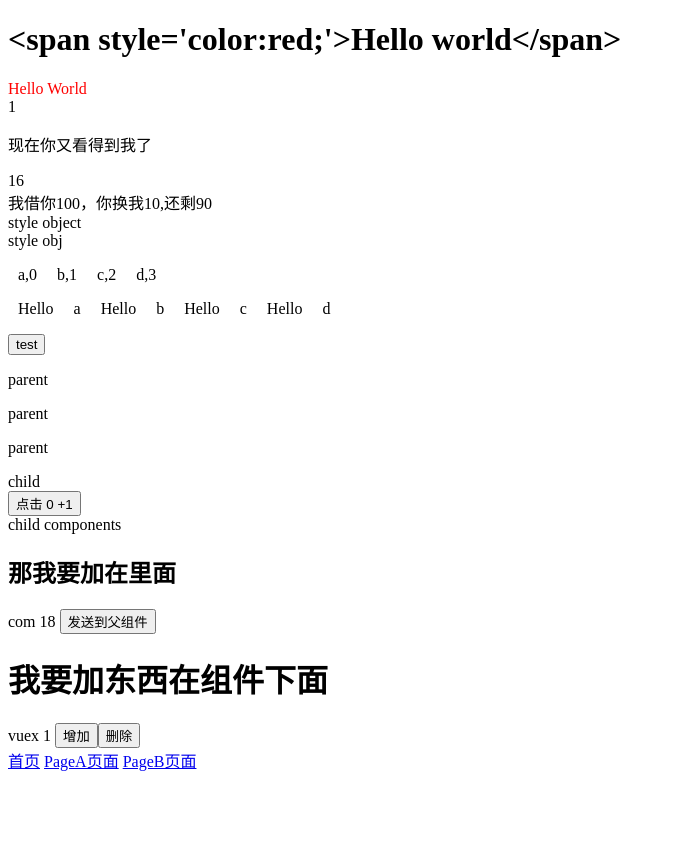
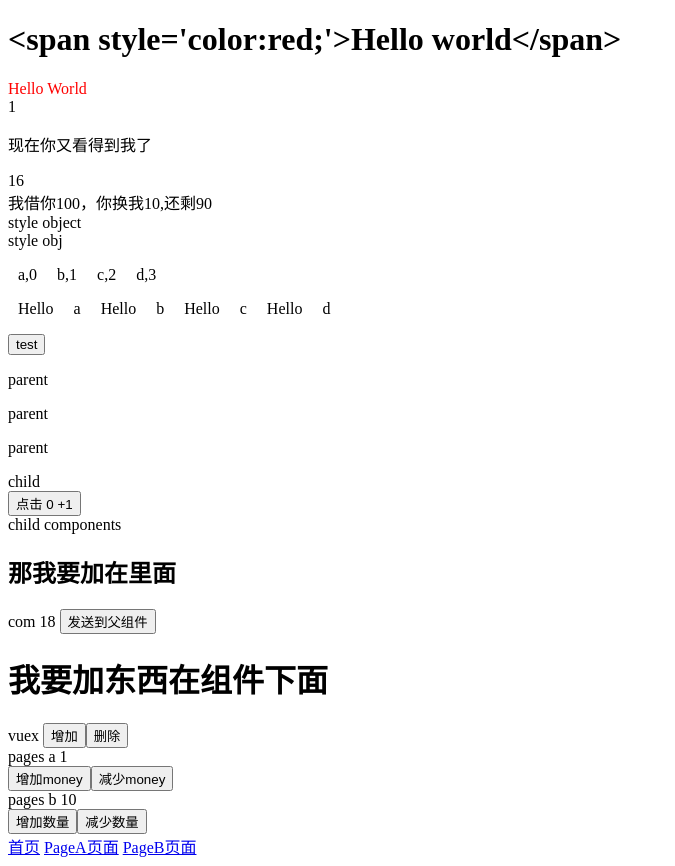
Before and after one commit to fireairforce/vue-demo, a Vue app: page /#/ in a window 1280 px wide. Shown: the whole page, without its empty margins (0-675 px from the left). Before the commit the page ends 800 px from the top, so only its background shows below. Built offline with nearby package versions, Linux system fonts and the light colour scheme.

Commit message:
feat:add vuex

```diff
--- a/src/App.vue
+++ b/src/App.vue
@@ -8,6 +8,10 @@
        <h2 slot="b">那我要加在里面</h2>
     </com>
     <Vuex />
+    <div>
+      <pagea />
+      <pageb />
+    </div>
   </div>
 </template>
 
@@ -16,6 +20,8 @@ import HelloWorld from "./components/HelloWorld.vue";
 import ev from "./components/events.vue";
 import com from "./components/com";
 import Vuex from "./components/vuex";
+import pagea from "./components/a";
+import pageb from "./components/b";
 import "./components/n";
 
 export default {
@@ -24,7 +30,9 @@ export default {
     HelloWorld,
     ev,
     com,
-    Vuex
+    Vuex,
+    pagea,
+    pageb
   },
   data() {
     return {
--- /dev/null
+++ b/src/components/a.vue
@@ -0,0 +1,20 @@
+<template>
+<div>
+  <div class="a">pages a {{$store.state.money.money}}</div>
+  <button type="button" name="button" @click="add">增加money</button>
+  <button type="button" name="button" @click="reduce">减少money</button>
+</div>
+</template>
+
+<script>
+import { mapActions } from "vuex";
+export default {
+   methods: mapActions('money',[
+     'add',
+     'reduce'
+   ])
+};
+</script>
+
+<style>
+</style>
--- /dev/null
+++ b/src/components/b.vue
@@ -0,0 +1,23 @@
+<template>
+<div>
+  <div class="b">
+      pages b {{ $store.state.count.count }}
+  </div>
+  <button type="button" name="button" @click="add(2)">增加数量</button>
+  <button type="button" name="button" @click="reduce">减少数量</button>
+</div>
+</template>
+
+<script>
+import { mapActions } from "vuex";
+export default {
+  methods: mapActions('count',[
+    "add",
+    "reduce"
+  ])
+}
+</script>
+
+<style>
+
+</style>
--- a/src/components/vuex.vue
+++ b/src/components/vuex.vue
@@ -1,7 +1,7 @@
 <template lang="html">
   <div class="vuex">
       <!-- 这个state相当于组件里面的data部分 -->
-      vuex {{ $store.state.count }}
+      vuex {{ $store.state.count.count1 }}
       <button type="button" name="button" @click="increment">增加</button>
       <button type="button" name="button" @click="decrement">删除</button>
   </div>
@@ -11,7 +11,7 @@
 // 做了一次关联
 import { mapActions } from "vuex";
 export default {
-  methods: mapActions([
+  methods: mapActions('count1',[
       'increment',
       'decrement'
   ])
--- a/src/main.js
+++ b/src/main.js
@@ -1,6 +1,6 @@
 import Vue from 'vue'
 import router from "./router";
-import store from "./store";
+import store from "./store/index";
 
 Vue.config.productionTip = false
 
--- a/src/store.js
+++ b/src/store.js
@@ -4,15 +4,15 @@ import Vuex from "vuex";
 Vue.use(Vuex);
 // data,computed,props
 const state = {
-  count: 1,
+  count1: 1,
 };
 
 const mutations = {
   increment(state) {
-    state.count++;
+    state.count1++;
   },
   decrement(state) {
-    state.count--;
+    state.count1--;
   },
 };
 // 接收组件的用户行为,然后去修改一波state
--- /dev/null
+++ b/src/store/index.js
@@ -0,0 +1,13 @@
+import Vue from "vue";
+import Vuex from "vuex";
+import money from "./modules/a";
+import count from "./modules/b";
+
+Vue.use(Vuex);
+
+export default new Vuex.Store({
+    modules: {
+        money,
+        count
+    }
+})
--- /dev/null
+++ b/src/store/modules/a.js
@@ -0,0 +1,28 @@
+const state = {
+    money: 1
+}
+
+const mutations = {
+    add(state){
+        state.money ++;
+    },
+    reduce(state){
+        state.money --;
+    }
+}
+
+const actions = {
+    add: ({ commit }) => {
+       commit('add');
+    },
+    reduce: ({ commit }) => {
+        commit('reduce')
+    }
+}
+
+export default {
+    namespaced: true,
+    state,
+    mutations,
+    actions
+}
--- /dev/null
+++ b/src/store/modules/b.js
@@ -0,0 +1,29 @@
+const state = {
+  count: 10,
+};
+
+const mutations = {
+  add(state,payload) {
+    window.console.log(payload);
+    state.count+=payload;
+  },
+  reduce(state) {
+    state.count--;
+  },
+};
+
+const actions = {
+  add: ({ commit }, payload) => {
+    commit("add", payload);
+  },
+  reduce: ({ commit }) => {
+    commit("reduce");
+  },
+};
+
+export default {
+  namespaced: true,
+  state,
+  mutations,
+  actions,
+};
```
